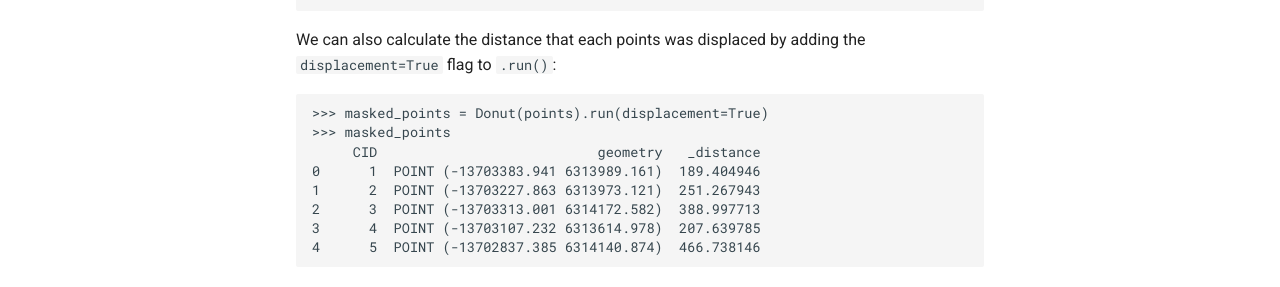
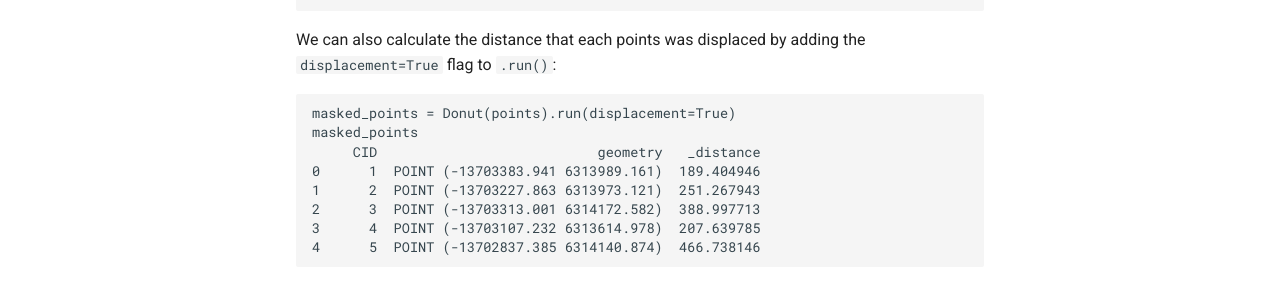
Before and after one commit to TheTinHat/MaskMyPy, an MkDocs documentation site: the page built from docs/index.md, in a window 1280 px wide and 900 px high, scrolled down 1053 px. Shown: the part 246-533 px from the top of the window. Built offline with MkDocs 1.6.1 and Material for MkDocs 9.7.7, drawn with Linux system fonts in a browser that asks for light colours.

Commit message:
docs: Change formatting

````diff
--- a/docs/index.md
+++ b/docs/index.md
@@ -16,12 +16,15 @@ MaskMyPy also supports calculating metrics to help optimize and validate masking
 **Disclaimer**: *MaskMyPy is offered as-is, without warranty of any kind. Geographic masking is a hard problem that requires informed decisions and validation. MaskMyPy provides helpful tools for geographic masking, but does not replace expertise.*
 
 ## Installation
+
 ```
 pip install maskmypy
 ```
 
 ## Example
+
 The following snippet applies a 500 meter donut mask to a GeoDataFrame of sensitive points:
+
 ```python
 >>> from maskmypy import Donut
 >>> import geopandas as gpd
@@ -48,9 +51,9 @@ The following snippet applies a 500 meter donut mask to a GeoDataFrame of sensit
 
 We can also calculate the distance that each points was displaced by adding the `displacement=True` flag to `.run()`:
 
-```
->>> masked_points = Donut(points).run(displacement=True)
->>> masked_points
+```python
+masked_points = Donut(points).run(displacement=True)
+masked_points
      CID                           geometry   _distance
 0      1  POINT (-13703383.941 6313989.161)  189.404946
 1      2  POINT (-13703227.863 6313973.121)  251.267943
````
